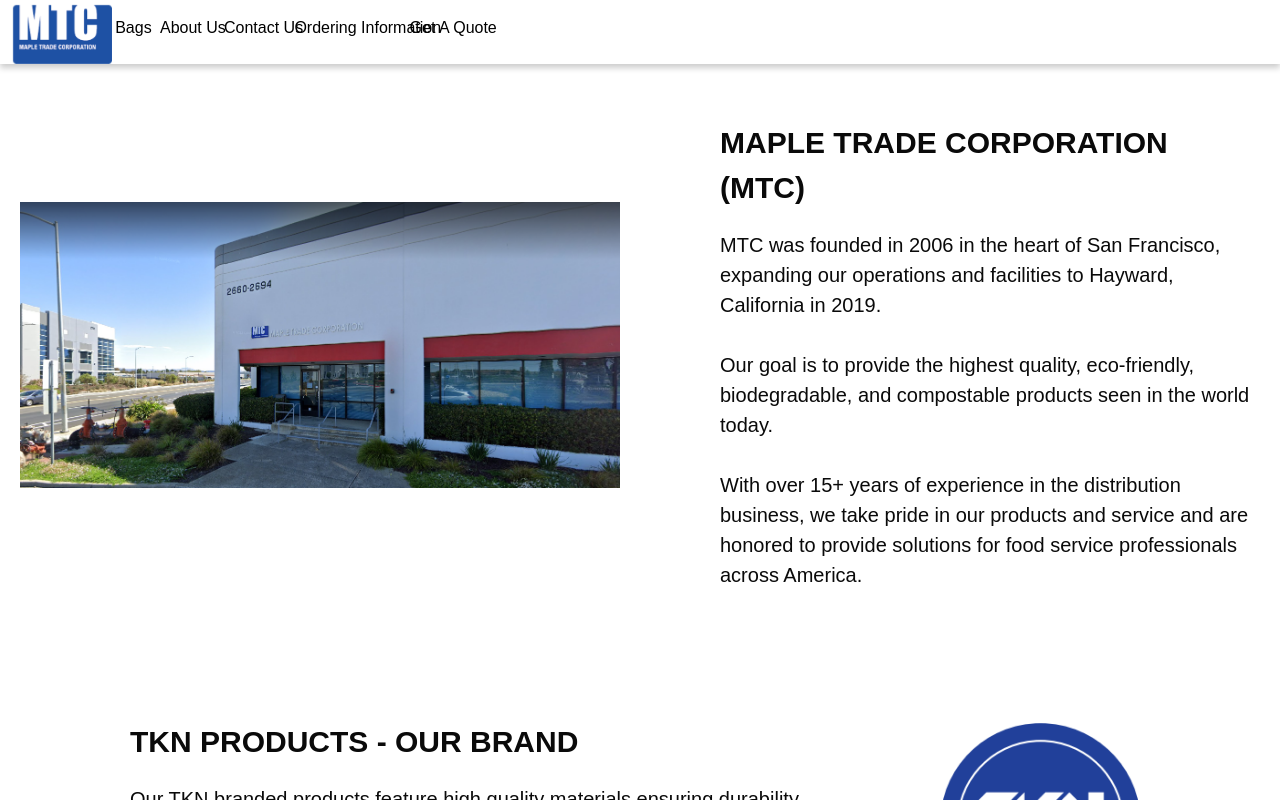
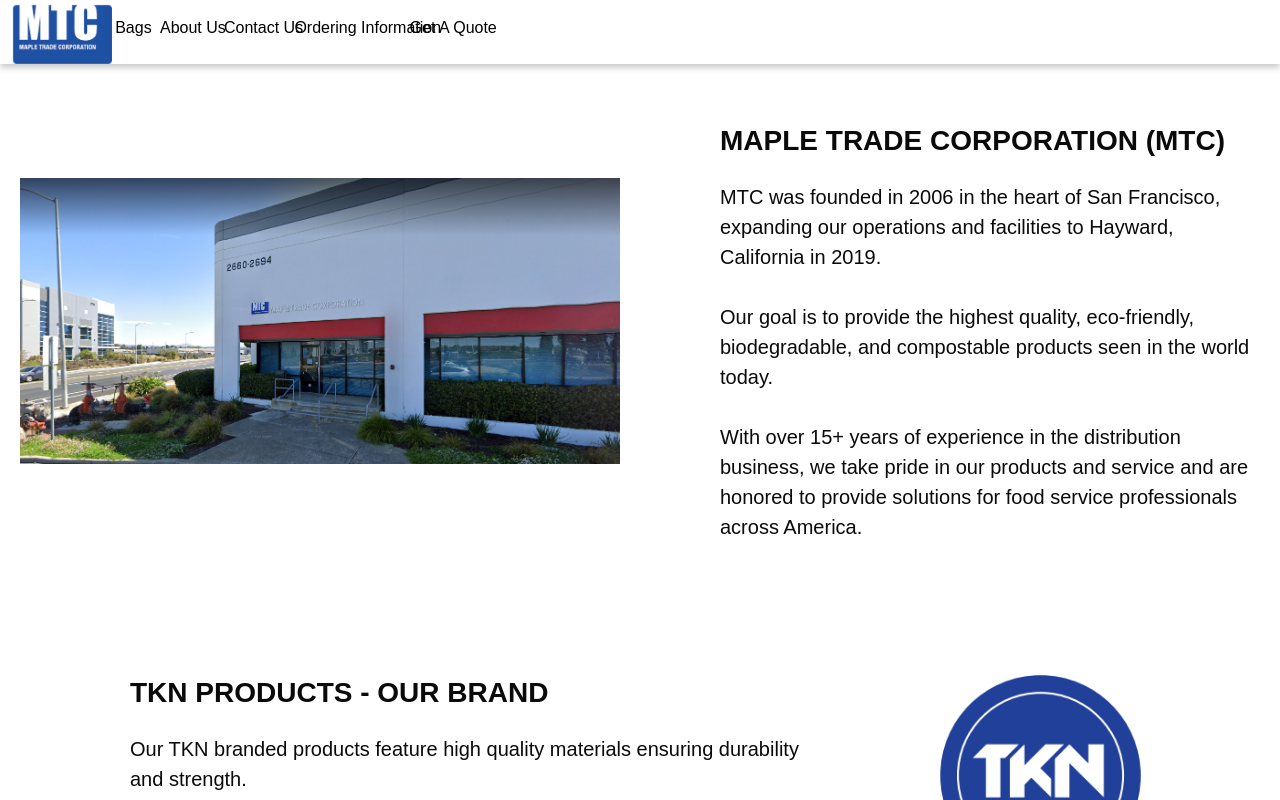
Before and after one commit to paul-ngyn/TKN-Paperbags, a Next.js app: page /about in a window 1280 px wide. Shown: the top 800 px of the page. Built offline with nearby package versions, Linux system fonts and the light colour scheme.

Commit message:
some edits

```diff
--- a/app/components/AboutPage/AboutPage.tsx
+++ b/app/components/AboutPage/AboutPage.tsx
@@ -3,7 +3,6 @@
 import React from "react";
 import Image from "next/image";
 import styles from "./AboutPage.module.css";
-import mtcLogo from "../../public/MTC-logo.png";
 import tknLogo from "../../public/tkn_products.png";
 import locationplaceholder from "../../public/locationplaceholder.png";
 
@@ -26,7 +25,7 @@ const AboutPage: React.FC<AboutPageProps> = ({ handleNavigation }) => {
             />
           </div>
           <div className={`${styles.textContainer} `}>
-          <h2 style={{ fontSize: '30px', fontWeight: "bold", marginBottom: '20px' }}>MAPLE TRADE CORPORATION (MTC)</h2>
+          <h2 style={{ fontSize: '28px', fontWeight: "bold", marginBottom: '20px' }}>MAPLE TRADE CORPORATION (MTC)</h2>
             <p>
             MTC was founded in 2006 in the heart of San Francisco, expanding our operations and facilities to Hayward, California in 2019.
             </p>
@@ -45,7 +44,7 @@ const AboutPage: React.FC<AboutPageProps> = ({ handleNavigation }) => {
       <div className={styles.section}>
         <div className={styles.logoTextRow}>
           <div className={`${styles.textContainer}`}>
-          <h2 style={{ fontSize: '30px',fontWeight: "bold", marginBottom: '20px' }}>TKN PRODUCTS - OUR BRAND</h2>
+          <h2 style={{ fontSize: '28px',fontWeight: "bold", marginBottom: '20px' }}>TKN PRODUCTS - OUR BRAND</h2>
             <p>
               Our TKN branded products feature high quality materials ensuring durability and strength.
             </p>
--- a/app/components/InfoPage/InfoPage.module.css
+++ b/app/components/InfoPage/InfoPage.module.css
@@ -1,9 +1,9 @@
 .container {
     display: flex;
     flex-direction: column;
-    gap: 20px;
-    padding: 40px;
-    margin-top: 4%;
+    gap: 25px;
+    padding: 30px;
+    margin-top: 5%;
     margin-bottom: 100px;
   }
 
@@ -14,7 +14,7 @@
     gap: 5px;
     width: 75%;
     margin-bottom: 3%;
-    margin-left: 16%;
+    margin-left: 14.5%;
   }
 
 .sectionunder {
@@ -24,7 +24,7 @@
     gap: 20px;
     width: 75%;
     margin-bottom: 3%;
-    margin-left: 9.5%;
+    margin-left: 7%;
   }
 
 .section h2 {
--- a/app/layout.tsx
+++ b/app/layout.tsx
@@ -21,7 +21,7 @@ export const metadata: Metadata = {
   title: "Create Next App",
   description: "Generated by create next app",
   icons: {
-    icon: '/favicon.png',
+    icon: '/favicon.ico',
   },
 };
 
```
Also changed, not shown: 1 other file (tests, documents, lock files or other folders).
